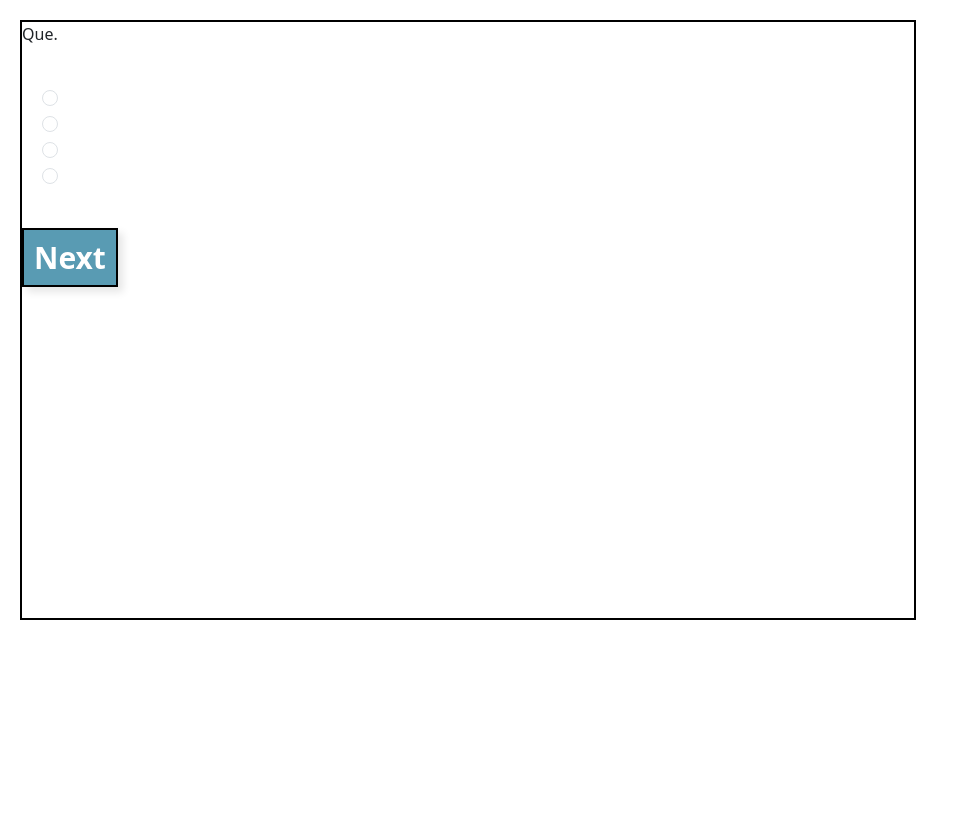
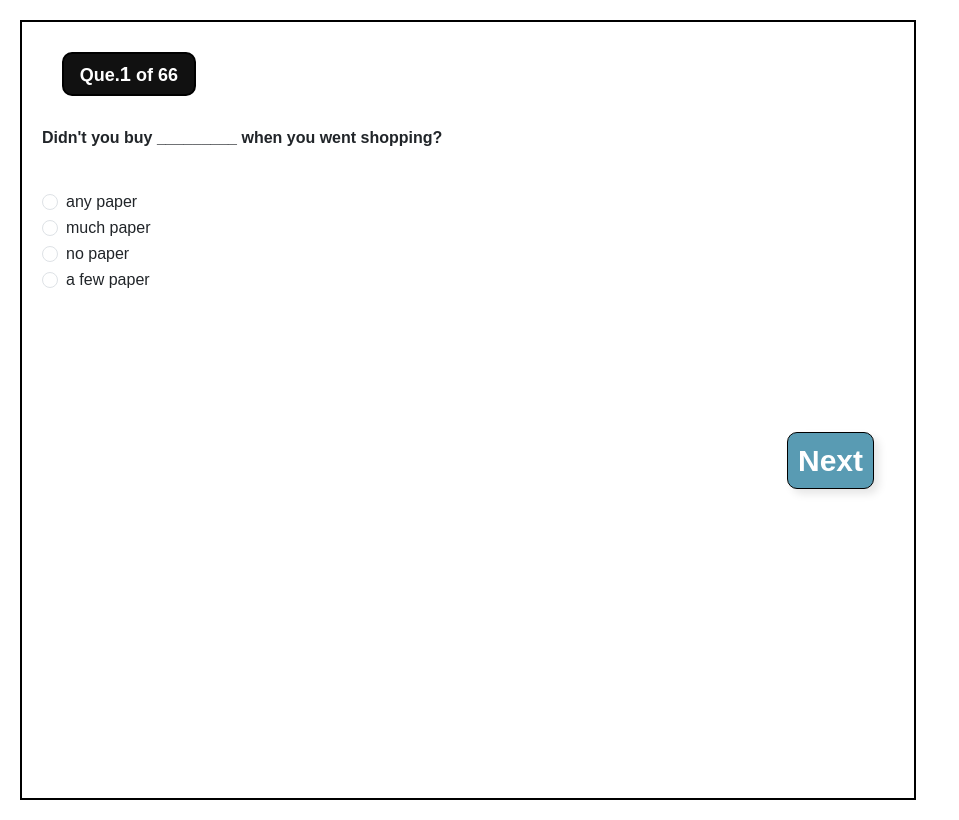
Before and after one commit to 1204yashika/CSPrep, a website: page client/exam.html in a window 1280 px wide. Shown: the whole page, without its empty margins (0-959 px from the left). Drawn offline with nearby package versions, Linux system fonts and the light colour scheme; no server answers.

Commit message:
"UPDATE"

```diff
--- a/client/exam.html
+++ b/client/exam.html
@@ -26,7 +26,7 @@
 
     <!-- Main Content -->
     <div class="que-container">
-      Que.<span id="qno"></span>
+      <div class="queno">Que.<span id="qno"></span> of 66</div>
       <div id="question"></div>
       <div id="imgs">
         <img src="" style="width: 50%; height: 50%" />
--- a/client/script.js
+++ b/client/script.js
@@ -24,7 +24,7 @@ var data = {}
 
     // Fetch JSON data
     fetch("data")
-    // fetch("GATE15P1.json")
+    fetch("GATE15P1.json")
       .then(response => response.json())
       .then(d => { data = d;
       dataHtml(0)})
--- a/client/style.css
+++ b/client/style.css
@@ -333,30 +333,61 @@
 
 .que-container {
   margin: 20px;
+  position: relative;
   width: 70%;
-  height: 600px;
+  height: 780px;
   border: 2px solid black;
+}
+.queno {
+  font-weight: bold;
+  font-size: 18px;
+  margin: 30px 40px 30px;
+  border: 2px solid black;
+  background: #111;
+  color: #fff;
+  font-family: sans-serif;
+  border-radius: 10px;
+  width: 15%;
+  text-align: center;
+  padding: 5px;
+}
+#qno {
+  font-weight: bold;
+  font-size: 20px;
 }
 #question {
   margin: 20px;
   font-weight: bold;
+  font-family: sans-serif;
 }
 .option {
   margin: 40px 20px 40px;
   padding-right: 10px;
+
+  font-family: sans-serif;
 }
 #imgs {
-  margin: 20px;
+  height: fit-content;
+  margin: 50px 40px;
+  width: fit-content;
   display: none;
+}
+.nxt-btn {
+  position: fixed;
 }
 #nxt-btn {
   padding: 5px 10px 5px;
   font-size: 30px;
+  float: right;
+  font-family: sans-serif;
+  margin-top: 100px;
+  margin-right: 40px;
   font-weight: bold;
-
   background: #599bb3;
+  cursor: pointer;
   color: #fff;
+  border-radius: 10px;
   outline: none;
-  border: 2px solid black;
+  border: 1px solid black;
   box-shadow: 5px 5px 8px rgba(0, 0, 0, 0.1);;
 }
```
Also changed, not shown: client/Home.html (+4 -4 lines), 2 other files.
